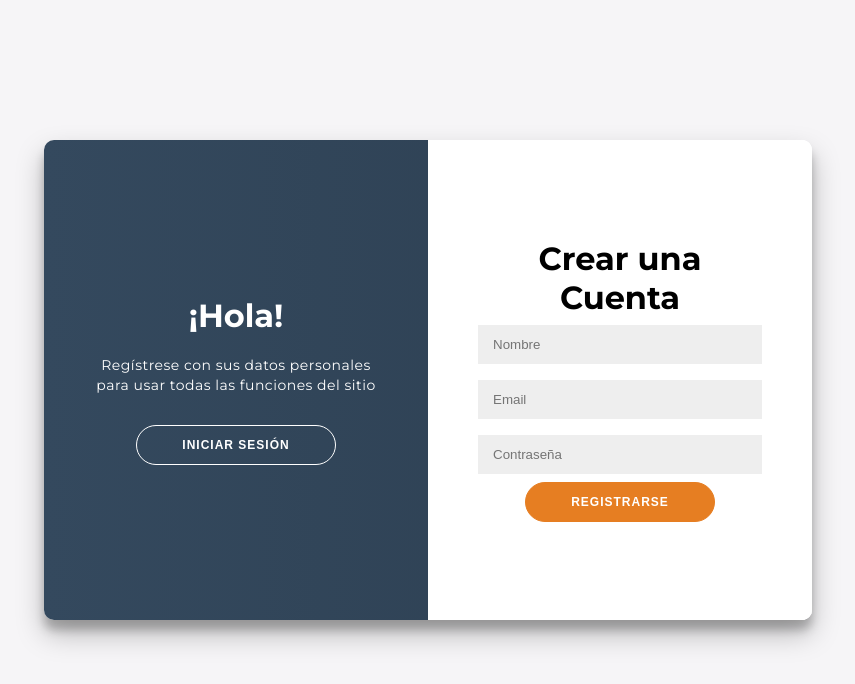
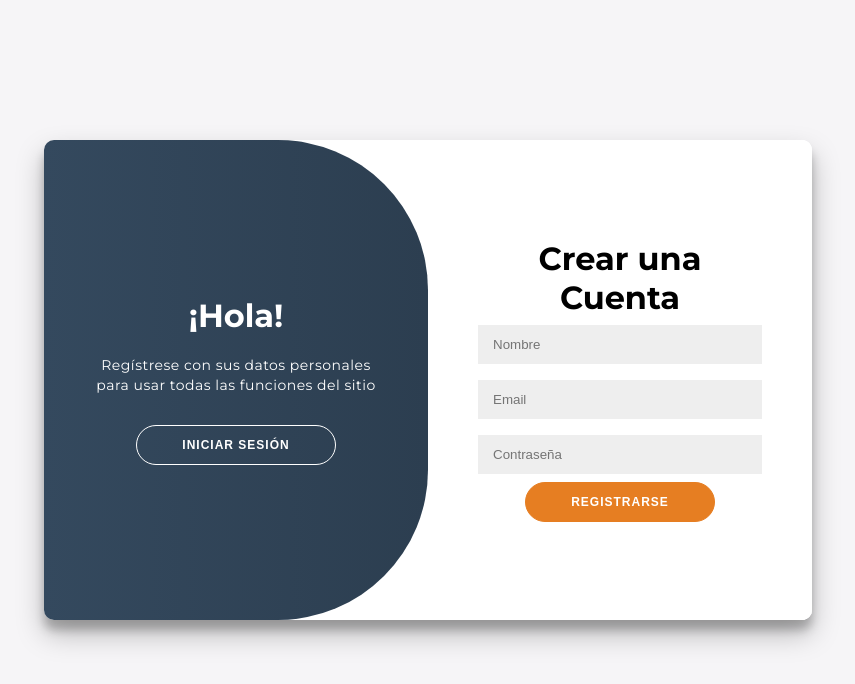
Before and after one commit to Repoillo/proyectoyaweb, a website: page public/index.html in a window 1280 px wide. Both pictures are taken after a click on the button "REGISTRARSE". Shown: the whole page, without its empty margins (212-1067 px from the left). Drawn offline with Linux system fonts and the light colour scheme.

Commit message:
ya esta bonito el inicio de sesion

```diff
--- a/public/style.css
+++ b/public/style.css
@@ -122,6 +122,8 @@ input {
     z-index: 1;
 }
 
+/* --- ESTA ES LA SECCIÓN CORREGIDA --- */
+
 .overlaycontainer {
     position: absolute;
     top: 0;
@@ -129,53 +131,49 @@ input {
     width: 50%;
     height: 100%;
     overflow: hidden;
-    transition: transform 0.6s ease-in-out;
     z-index: 100;
+
+    /* Lógica correcta: Redondeamos las esquinas IZQUIERDAS para el estado inicial */
+    border-radius: 150px 0 0 150px;
+
+    /* Animamos la transformación Y el cambio de radio */
+    transition: transform 0.6s ease-in-out, border-radius 0.6s ease-in-out;
 }
 
 .overlay {
     background: var(--primaryblue);
     background: linear-gradient(to right, #34495e, var(--primaryblue));
-    background-repeat: no-repeat;
-    background-size: cover;
-    background-position: 0 0;
     color: var(--lightgraytext);
     position: relative;
-    left: -100%;
+    /* Simplificado: El overlay ya no se mueve, solo llena su contenedor */
+    left: 0;
     height: 100%;
-    width: 200%;
-    transform: translateX(0);
-    transition: transform 0.6s ease-in-out;
+    width: 100%;
+    display: flex;
+    align-items: center;
+    justify-content: center;
 }
 
 .overlaypanel {
-    position: absolute;
-    display: flex;
-    align-items: center;
-    justify-content: center;
-    flex-direction: column;
     padding: 0 40px;
     text-align: center;
-    top: 0;
-    height: 100%;
-    width: 50%;
-    transform: translateX(0);
     transition: transform 0.6s ease-in-out;
+    position: absolute;
 }
 
 .overlayleft {
-    transform: translateX(-20%);
+    /* Oculto por defecto */
+    transform: translateX(-100%);
 }
 
 .overlayright {
-    right: 0;
+    /* Visible por defecto */
     transform: translateX(0);
 }
 
 
-/* ANIMATION LOGIC */
+/* --- LÓGICA DE ANIMACIÓN CORREGIDA --- */
 
-/* Mover panel de Sign In a la derecha y mostrar el de Sign Up */
 .container.rightpanelactive .signin {
     transform: translateX(100%);
 }
@@ -187,22 +185,22 @@ input {
     animation: show 0.6s;
 }
 
-/* Mover el overlay a la izquierda */
 .container.rightpanelactive .overlaycontainer {
+    /* El contenedor se mueve a la izquierda */
     transform: translateX(-100%);
+    /* Magia: Invertimos las esquinas redondeadas */
+    border-radius: 0 150px 150px 0;
 }
 
-.container.rightpanelactive .overlay {
-    transform: translateX(50%);
+/* Intercambiamos la visibilidad de los paneles de texto */
+.container.rightpanelactive .overlayright {
+    transform: translateX(100%); /* Se oculta */
 }
 
 .container.rightpanelactive .overlayleft {
-    transform: translateX(0);
+    transform: translateX(0); /* Se muestra */
 }
 
-.container.rightpanelactive .overlayright {
-    transform: translateX(20%);
-}
 
 @keyframes show {
     0%, 49.99% {
```
